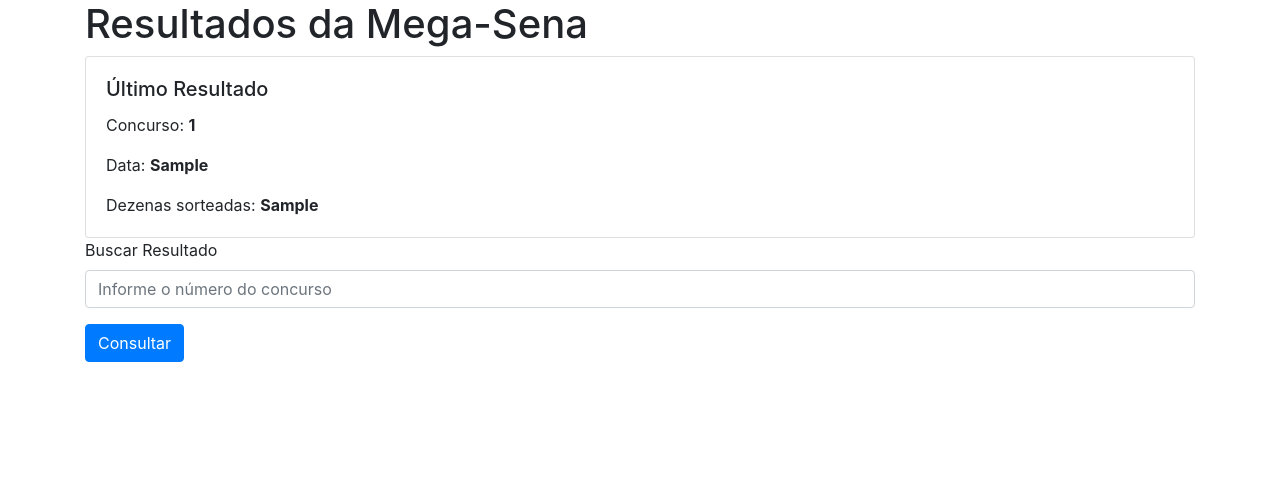
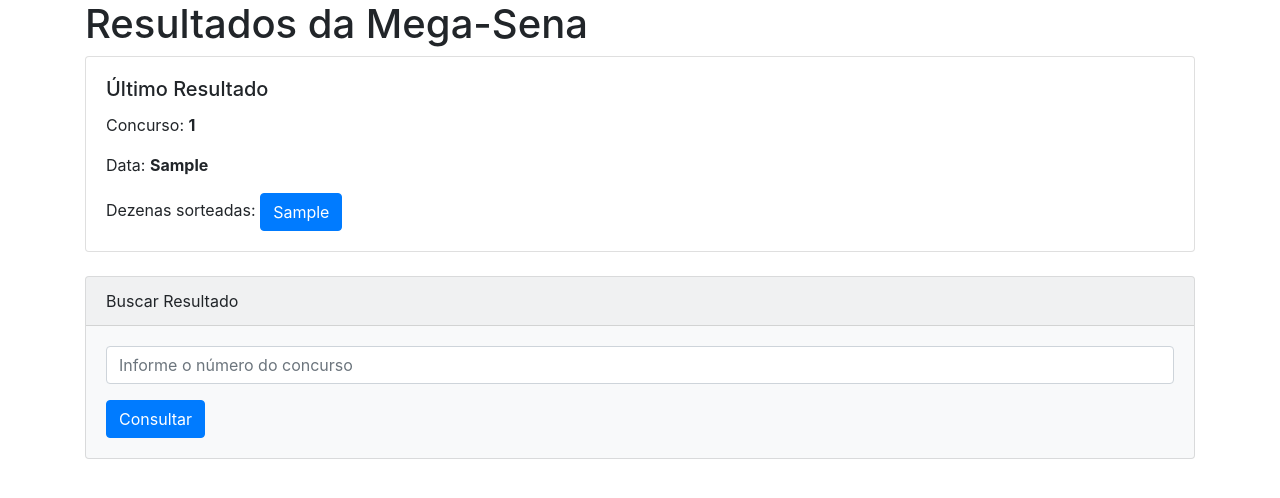
Before and after one commit to gcmoura77/resultadoloteria, a Flask app: page / in a window 1280 px wide. Shown: the part 56-554 px from the top of the page. Run offline with Flask 3, Linux system fonts and the light colour scheme; a database or web service that is not in the repository returns one stand-in record (values such as "Sample title"); data that the repository does not hold is empty; some libraries are stand-ins or nearby versions.

Commit message:
melhorias no design da página

```diff
--- a/templates/index.html
+++ b/templates/index.html
@@ -11,24 +11,24 @@
             <p class="card-text">Dezenas sorteadas:
                 <b>
                 {% for row in dezenas %}
-                    {{ row }}
+                <span class="btn btn-primary"> {{ row }} </span>
                 {% endfor %}
                 </b>
             </p>
         </div>
     </div>
-
-    <form method="post">
-        <div class="form-group">
-            <label for="numero_concurso">Buscar Resultado</label>
-            <input type="text" name="numero_concurso"
-                   placeholder="Informe o número do concurso" class="form-control"
-                   value="{{ request.form['numero_concurso'] }}"></input>
+    <br>
+    <div class="card bg-light mb-3">
+        <div class="card-header">Buscar Resultado</div>
+        <div class="card-body">
+            <form method="post">
+                <div class="form-group">
+                    <input type="text" name="numero_concurso" placeholder="Informe o número do concurso" class="form-control"
+                    value="{{ request.form['numero_concurso'] }}"></input>
+                </div>
+                <button type="submit" class="btn btn-primary">Consultar</button>
+            </form>
         </div>
-
-        <div class="form-group">
-            <button type="submit" class="btn btn-primary">Consultar</button>
-        </div>
-    </form>
+    </div>
 
 {% endblock %}
```
